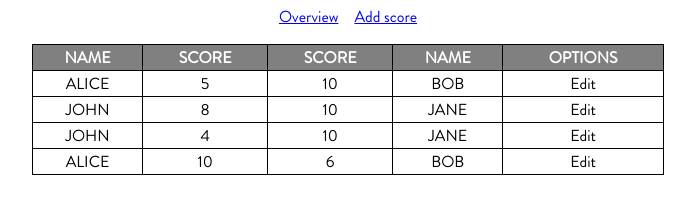
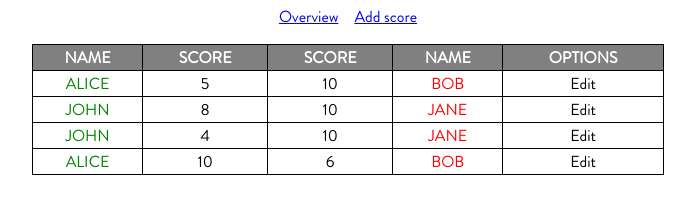
Before and after one commit to hiqsDev/hiqs-scoreboard, an Angular app: page /scoreboard in a window 1280 px wide. Shown: the part 238-452 px from the top of the page, without its empty margins (292-987 px from the left). Built offline with nearby package versions, Linux system fonts and the light colour scheme; data requests are answered from the project's data file.

Commit message:
linting, package fixes and custom directive

```diff
--- /dev/null
+++ b/src/app/_shared/color.directive.ts
@@ -0,0 +1,16 @@
+import { Directive, Input, ElementRef, OnInit } from '@angular/core';
+
+@Directive({
+  selector: '[appColor]'
+})
+export class ColorDirective implements OnInit {
+
+  @Input() appColor: string;
+
+  constructor(private el: ElementRef) { }
+
+  ngOnInit() {
+    this.el.nativeElement.style.color = this.appColor;
+  }
+
+}
--- a/src/app/_views/add-score/add-score.component.ts
+++ b/src/app/_views/add-score/add-score.component.ts
@@ -21,7 +21,7 @@ export class AddScoreComponent implements OnInit {
     this.scoreService.createScore(this.score).subscribe(
       data => {
         console.log(data);
-        this.router.navigate(['/scoreboard'])
+        this.router.navigate(['/scoreboard']);
       }
     );
   }
--- a/src/app/_views/edit-score/edit-score.component.ts
+++ b/src/app/_views/edit-score/edit-score.component.ts
@@ -31,7 +31,7 @@ export class EditScoreComponent implements OnInit {
         this.createFormControls();
         this.createForm();
       }
-    )
+    );
   }
 
   createFormControls() {
@@ -47,7 +47,7 @@ export class EditScoreComponent implements OnInit {
       player2: this.player2,
       score1: this.score1,
       score2: this.score2
-    })
+    });
   }
 
   onSubmitEditScore() {
@@ -56,7 +56,7 @@ export class EditScoreComponent implements OnInit {
       this.player2.value,
       this.score1.value,
       this.score2.value
-    )
+    );
     tmpScore.id = this.score.id;
     this.editEvent.emit(tmpScore);
     this.editScoreForm = undefined;
--- a/src/app/_views/scoreboard/scoreboard.component.html
+++ b/src/app/_views/scoreboard/scoreboard.component.html
@@ -9,10 +9,10 @@
     </tr>
     <tr *ngFor="let score of scores; let i = index;">
       <ng-container *ngIf="i < 5">
-        <td>{{score.player1 | uppercase}}</td>
+        <td [appColor]= "'green'">{{score.player1 | uppercase}}</td>
         <td>{{score.score1}}</td>
         <td>{{score.score2}}</td>
-        <td>{{score.player2 | uppercase}}</td>
+        <td [appColor]= "'red'">{{score.player2 | uppercase}}</td>
         <td><a [routerLink]="" (click)="editScore(score)">Edit</a></td>
       </ng-container>
     </tr>
--- a/src/app/_views/scoreboard/scoreboard.component.ts
+++ b/src/app/_views/scoreboard/scoreboard.component.ts
@@ -21,7 +21,7 @@ export class ScoreboardComponent implements OnInit {
   getScores() {
     this.scoreService.getScores().subscribe(
       data => this.scores = data.reverse()
-    )
+    );
   }
 
   saveScore(score: Score) {
--- a/src/app/app.module.ts
+++ b/src/app/app.module.ts
@@ -8,13 +8,15 @@ import { AppComponent } from './app.component';
 import { ScoreboardComponent } from './_views/scoreboard/scoreboard.component';
 import { AddScoreComponent } from './_views/add-score/add-score.component';
 import { EditScoreComponent } from './_views/edit-score/edit-score.component';
+import { ColorDirective } from './_shared/color.directive';
 
 @NgModule({
   declarations: [
     AppComponent,
     ScoreboardComponent,
     AddScoreComponent,
-    EditScoreComponent
+    EditScoreComponent,
+    ColorDirective
   ],
   imports: [
     BrowserModule,
```
Also changed, not shown: src/app/_models/score.ts (line endings or trailing spaces), 2 other files (tests, documents, lock files or other folders).
